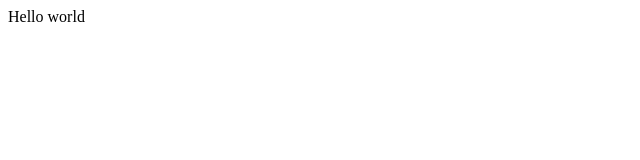
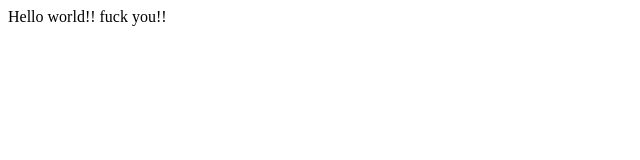
Before and after one commit to irontwins/opentutorials-hoooow, a plain HTML site: page index.html in a window 1280 px wide. Shown: the full height of the page, 0-640 px from the left. Drawn offline with Linux system fonts and the light colour scheme.

Commit message:
change index.html

```diff
--- a/index.html
+++ b/index.html
@@ -14,6 +14,6 @@ Remove this if you use the .htaccess -->
 <link rel="apple-touch-icon" href="/apple-touch-icon.png" />
 </head>
 <body>
-Hello world
+Hello world!! fuck you!!
 </body>
 </html>
```
